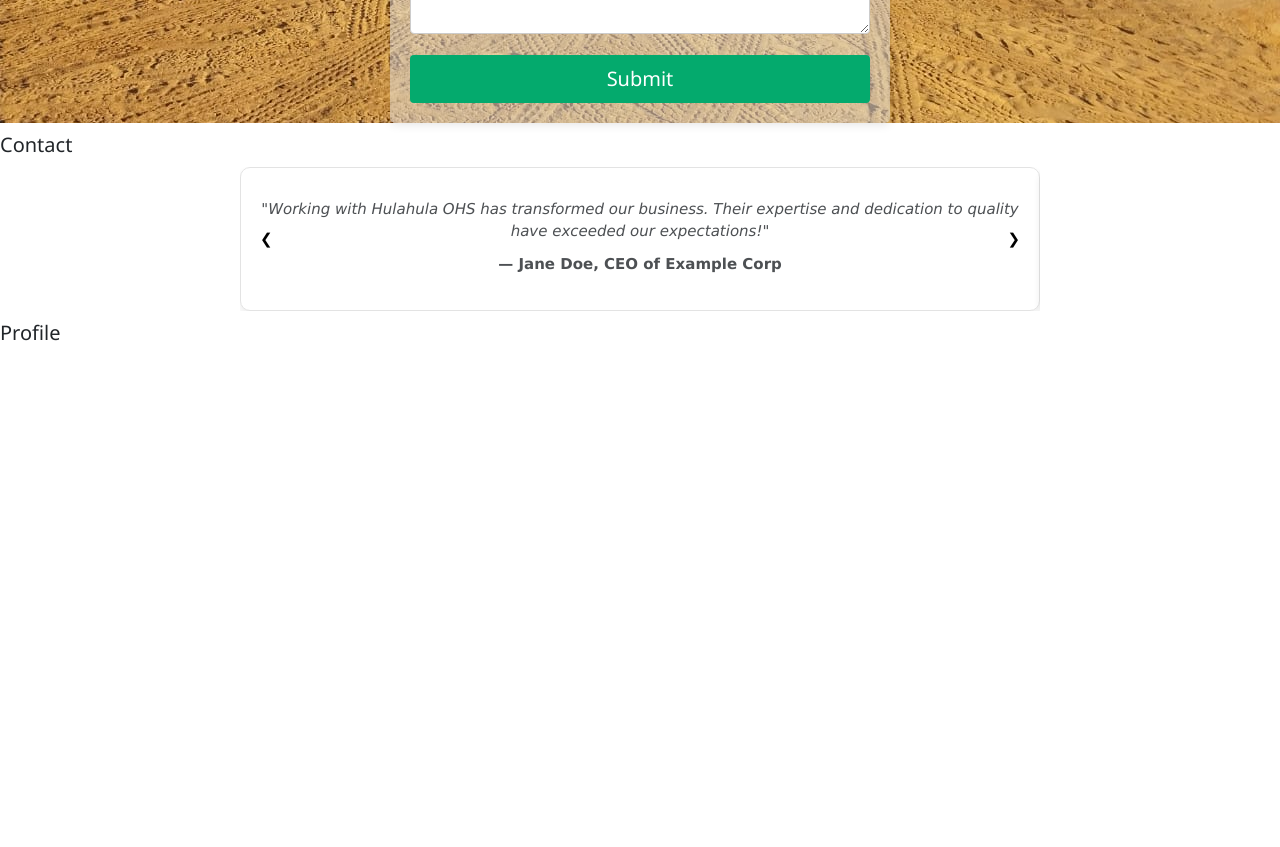
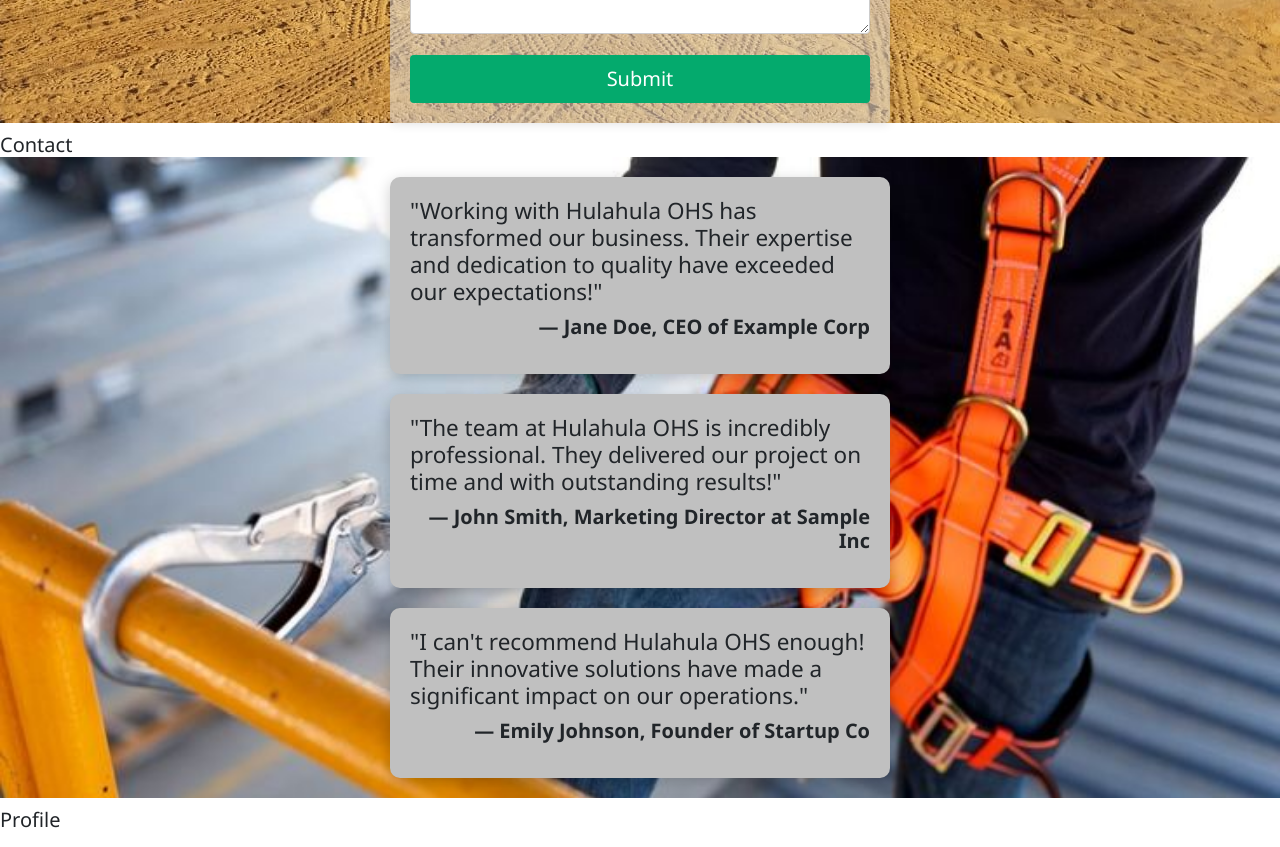
Before and after one commit to sasekaninkuri/OHS-Specialist-Website, an Angular app: page / in a window 1280 px wide. Shown: the part 3080-3927 px from the top of the page. Before the commit the page ends 3440 px from the top, so only its background shows below. Built offline with nearby package versions, Linux system fonts and the light colour scheme.

Commit message:
testimony code insert

```diff
--- a/src/app/scroll-feature/scroll-feature.component.css
+++ b/src/app/scroll-feature/scroll-feature.component.css
@@ -259,60 +259,40 @@ hr {
 
 
 .testimonial-container {
-    position: relative;
-    max-width: 800px; /* Adjust as needed */
-    margin: auto;
-    overflow: hidden; /* Hide overflow for carousel effect */
-}
-
-.testimonial-carousel {
     display: flex;
-    transition: transform 0.5s ease;
+    flex-direction: column; /* Arrange cards in a column */
+    align-items: center; /* Center cards in the container */
+    gap: 20px; /* Space between cards */
+    padding: 20px; /* Padding around the container */
 }
 
 .testimonial-card {
-    min-width: 100%; /* Full width for each card */
-    padding: 20px;
-    background-color: #fff; /* Card background */
-    border: 1px solid #ddd; /* Border for card */
+    background: #c0c0c0; /* Card background */
     border-radius: 10px; /* Rounded corners */
-    box-shadow: 0 4px 8px rgba(0, 0, 0, 0.1); /* Shadow effect */
-    text-align: center;
-    opacity: 0.8; /* Slight transparency */
-    transition: transform 0.3s ease, opacity 0.3s ease; /* Smooth transitions */
+    box-shadow: 0 4px 15px rgba(0, 0, 0, 0.2); /* Shadow effect */
+    padding: 20px; /* Inner padding */
+    transition: transform 0.3s, box-shadow 0.3s; /* Transition for hover effect */
+    width: 100%; /* Full width */
+    max-width: 500px; /* Maximum width for larger screens */
 }
 
 .testimonial-card:hover {
-    transform: scale(1.05); /* Scale up on hover */
-    opacity: 1; /* Full opacity on hover */
+    transform: translateY(-5px); /* Lift effect on hover */
+    box-shadow: 0 8px 25px rgba(0, 0, 0, 0.3); /* Darker shadow on hover */
 }
 
 .testimonial-text {
-    font-style: italic;
-    margin: 10px 0;
+    font-size: 1.5rem; /* Adjust size as needed */
+    margin: 0; /* Remove default margin */
 }
 
 .testimonial-author {
-    font-weight: bold;
+    font-weight: bold; /* Bold author name */
+    text-align: right; /* Align author to the right */
+    margin-top: 10px; /* Space above author name */
 }
 
-button.prev,
-button.next {
-    position: absolute;
-    top: 50%;
-    transform: translateY(-50%);
-    background-color: rgba(255, 255, 255, 0.7);
-    border: none;
-    border-radius: 50%;
-    padding: 10px;
-    cursor: pointer;
-    z-index: 10;
+.construction_picture{
+    background-image: url(/assets/images/string.png);
+    background-size: cover;
 }
-
-button.prev {
-    left: 10px;
-}
-
-button.next {
-    right: 10px;
-}
--- a/src/app/scroll-feature/scroll-feature.component.html
+++ b/src/app/scroll-feature/scroll-feature.component.html
@@ -200,11 +200,10 @@
 
 
 
-
-    <h4 class="" id="scrollspyHeading5">Contact</h4>
+    <h4  id="scrollspyHeading5">Contact
+    <div class="construction_picture">
     <div class="testimonial-container">
-        <div class="testimonial-carousel">
-            <div class="testimonial-card active">
+        <div class="testimonial-card">
             <p class="testimonial-text">
                 "Working with Hulahula OHS has transformed our business. Their expertise and dedication to quality have exceeded our expectations!"
             </p>
@@ -223,9 +222,16 @@
             <p class="testimonial-author">— Emily Johnson, Founder of Startup Co</p>
         </div>
     </div>
-        <button class="prev" onclick="moveSlide(-1)">&#10094;</button>
-        <button class="next" onclick="moveSlide(1)">&#10095;</button>
 </div>
+
+</h4>
+
+
+
+
+
+
+
 
     <h4 id="scrollspyHeading6">Profile
     <p>
```
Also changed, not shown: src/assets/images/string.png (added). Lines whose indentation alone changed are shown as unchanged.
